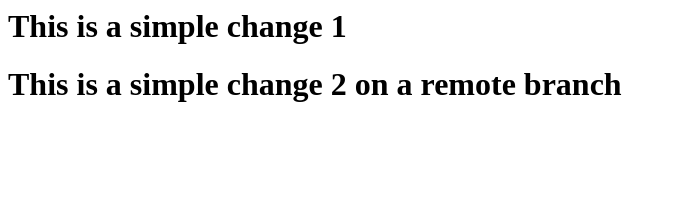
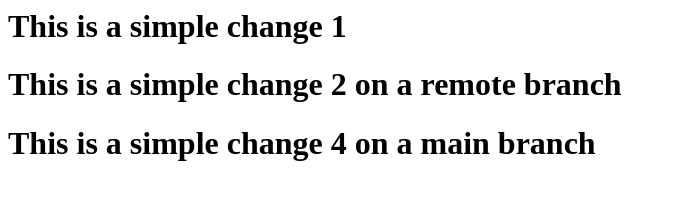
Before and after one commit to MAhmed-nc/GitDemo, a plain HTML site: page index.html in a window 1280 px wide. Shown: the whole page, without its empty margins (0-676 px from the left). Drawn offline with Linux system fonts and the light colour scheme.

Commit message:
commit on main branch

```diff
--- a/index.html
+++ b/index.html
@@ -1,2 +1,3 @@
 <h1>This is a simple change 1</h1>
 <h1>This is a simple change 2 on a remote branch</h1>
+<h1>This is a simple change 4 on a main branch</h1>
```
